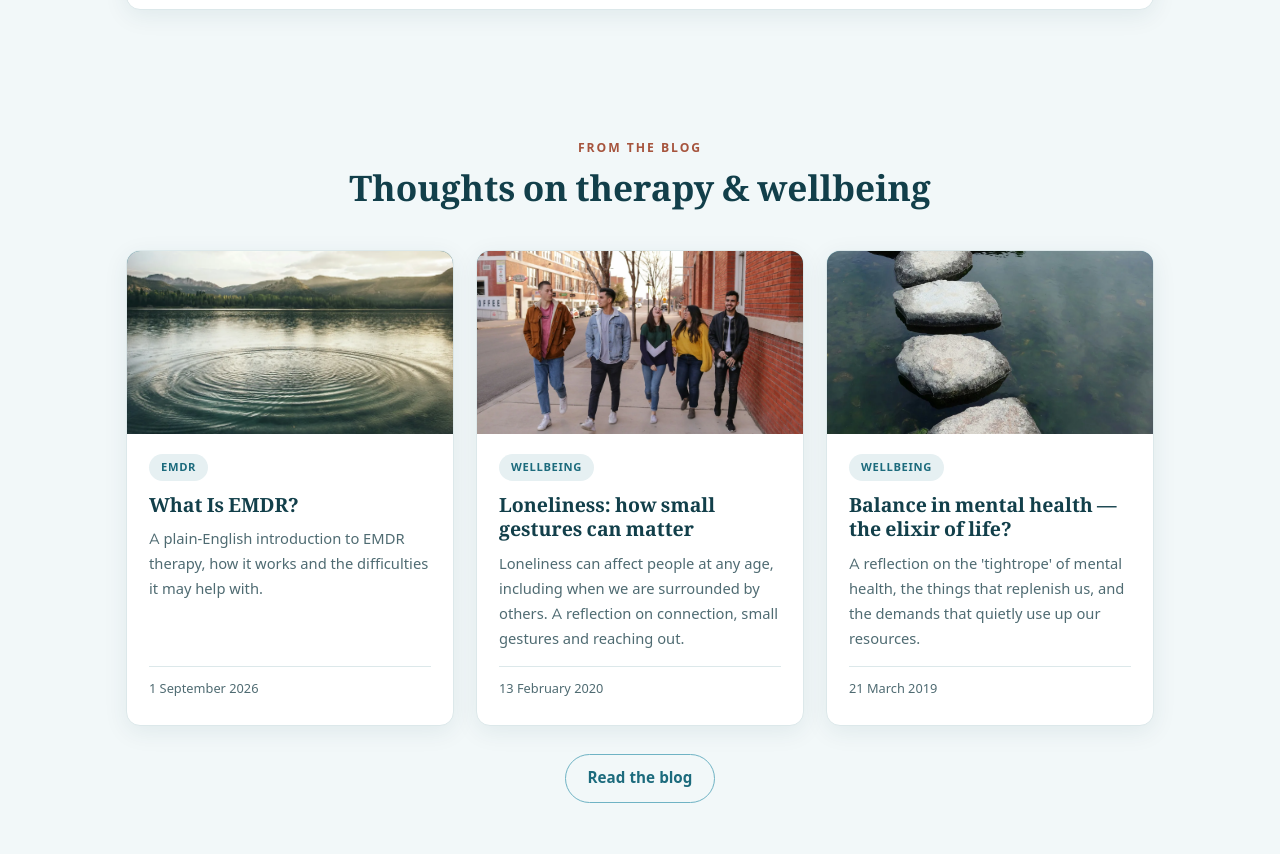
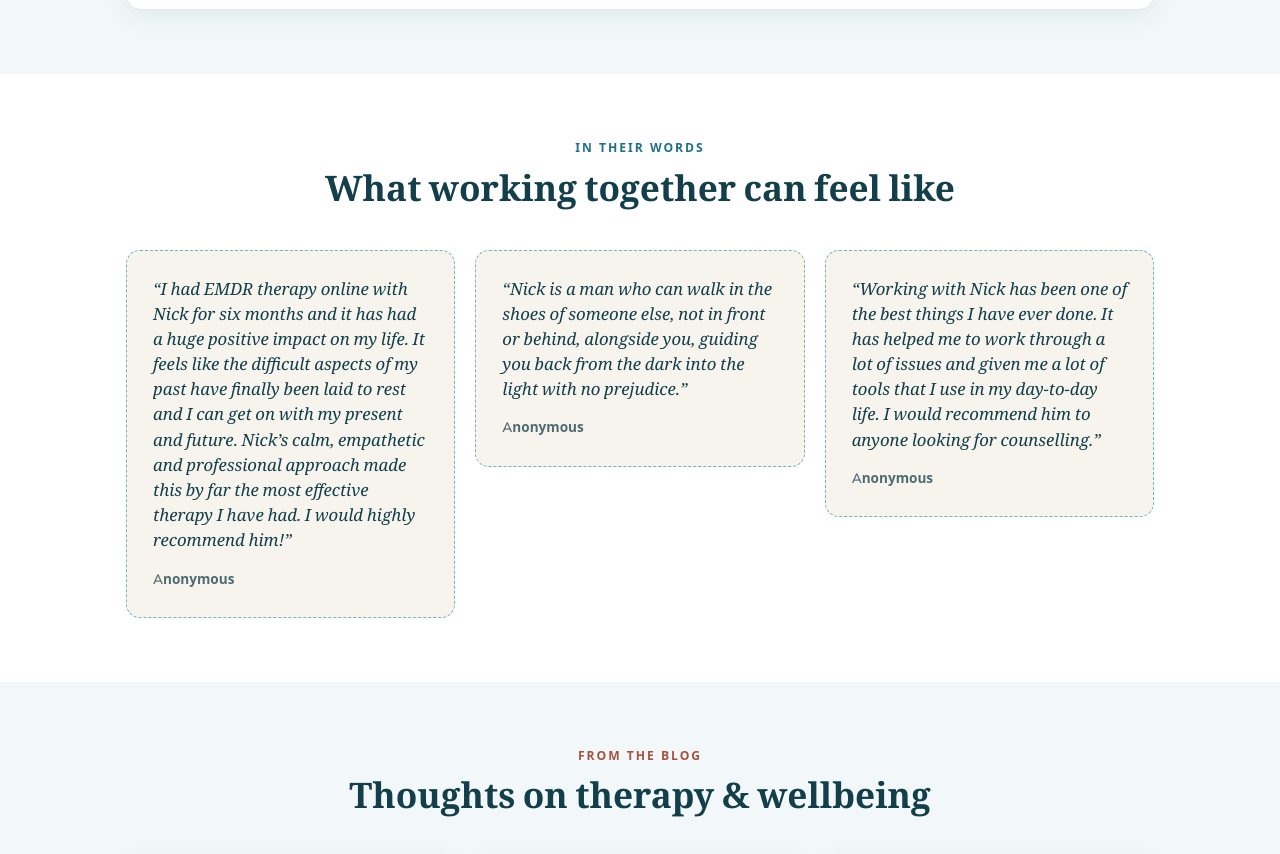
Before and after one commit to tangatac/tangata-web, an Astro site: page / in a window 1280 px wide. Shown: the part 3763-4617 px from the top of the page. Built offline with nearby package versions, Linux system fonts and the light colour scheme; Astro itself is replaced by a stand-in of ours; some packages are replaced by stand-ins of ours.

Commit message:
Re-enabled testimonials section with actual client quotes

```diff
--- a/src/pages/index.astro
+++ b/src/pages/index.astro
@@ -11,7 +11,7 @@ import YouTube from '../components/YouTube.astro';
 // Leave it empty ('') to show the placeholder box instead.
 const heroVideo = 'https://youtu.be/TY90eGxSI6E?si=bGjd9L4rc0wytgmI';
 const heroVideoId = youTubeId(heroVideo);
-const showTestimonials = false;
+const showTestimonials = true;
 
 // ── Latest blog posts (pulled automatically from src/content/blog) ─────
 const recentPosts = (await getCollection('blog', ({ data }) => !data.draft))
@@ -269,11 +269,19 @@ const homeJsonLd = [
             <h2>What working together can feel like</h2>
           </div>
           <div class="quotes">
-            <div class="quote"><p>&ldquo;For the first time I felt genuinely heard, and something that had weighed on me for years finally lifted.&rdquo;</p><div class="who">— example placement</div></div>
-            <div class="quote"><p>&ldquo;Nick made EMDR feel safe and completely unhurried. I never felt pushed.&rdquo;</p><div class="who">— example placement</div></div>
-            <div class="quote"><p>&ldquo;I came in sceptical and left with tools I still use every day.&rdquo;</p><div class="who">— example placement</div></div>
+            <figure class="quote">
+              <blockquote><p>“I had EMDR therapy online with Nick for six months and it has had a huge positive impact on my life. It feels like the difficult aspects of my past have finally been laid to rest and I can get on with my present and future. Nick’s calm, empathetic and professional approach made this by far the most effective therapy I have had. I would highly recommend him!”</p></blockquote>
+              <figcaption class="who">Anonymous</figcaption>
+            </figure>
+            <figure class="quote">
+              <blockquote><p>“Nick is a man who can walk in the shoes of someone else, not in front or behind, alongside you, guiding you back from the dark into the light with no prejudice.”</p></blockquote>
+              <figcaption class="who">Anonymous</figcaption>
+            </figure>
+            <figure class="quote">
+              <blockquote><p>“Working with Nick has been one of the best things I have ever done. It has helped me to work through a lot of issues and given me a lot of  tools that I use in my day-to-day life. I would recommend him to anyone looking for counselling.”</p></blockquote>
+              <figcaption class="who">Anonymous</figcaption>
+            </figure>
           </div>
-          <p class="ph-note">Your own anonymised client feedback would appear here — with consent, and no identifying details.</p>
         </div>
       </section>
     )
--- a/src/styles/global.css
+++ b/src/styles/global.css
@@ -140,7 +140,7 @@ section.band.tint{background:var(--pale);}
 @media(max-width:820px){.locs{grid-template-columns:1fr;}}
 
 /* testimonials */
-.quotes{display:grid;grid-template-columns:repeat(3,1fr);gap:20px;}
+.quotes{display:grid;grid-template-columns:repeat(3,1fr);gap:20px;align-items:start;}
 .quote{background:var(--cream);border-radius:var(--r);padding:26px;border:1px dashed var(--sky);}
 .quote p{font-family:var(--fdisp);font-style:italic;font-size:1.05rem;color:var(--deep);margin-bottom:14px;line-height:1.5;}
 .quote .who{font-size:.85rem;color:var(--muted);font-weight:600;}
```
